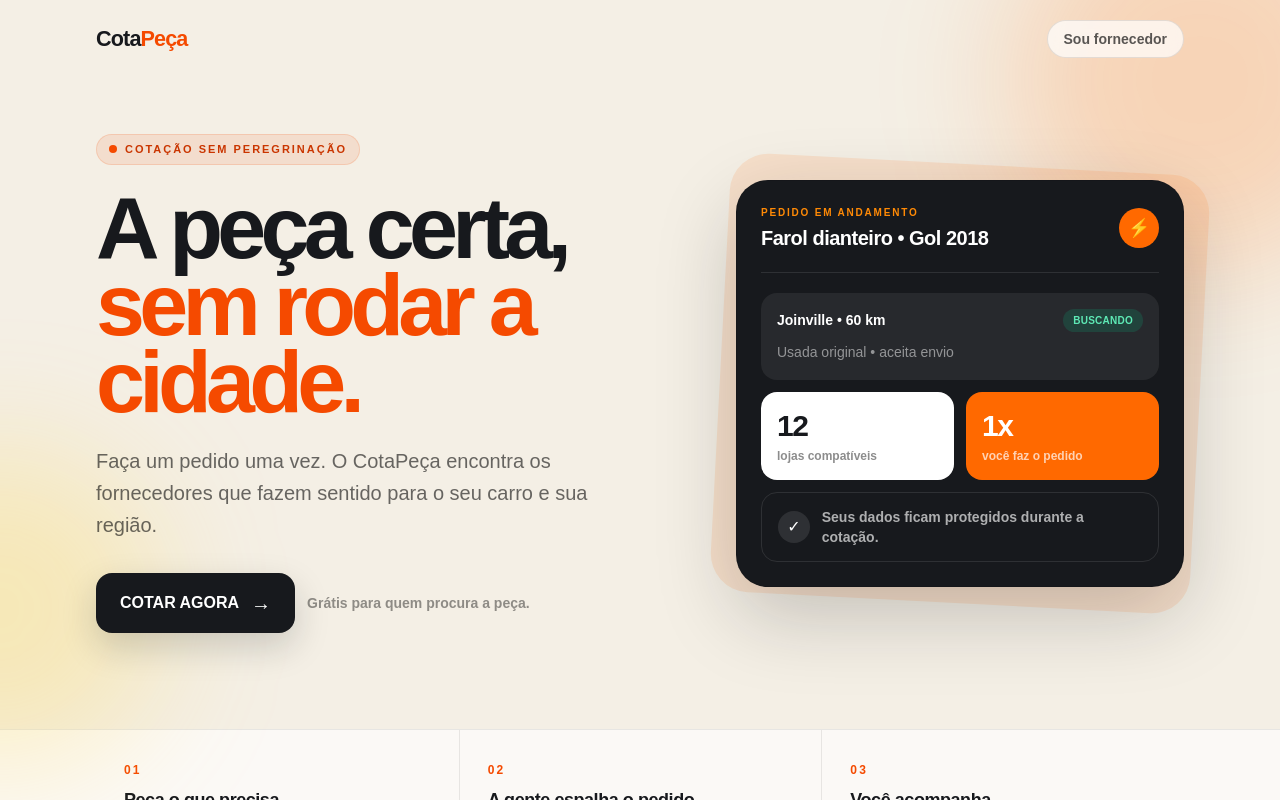
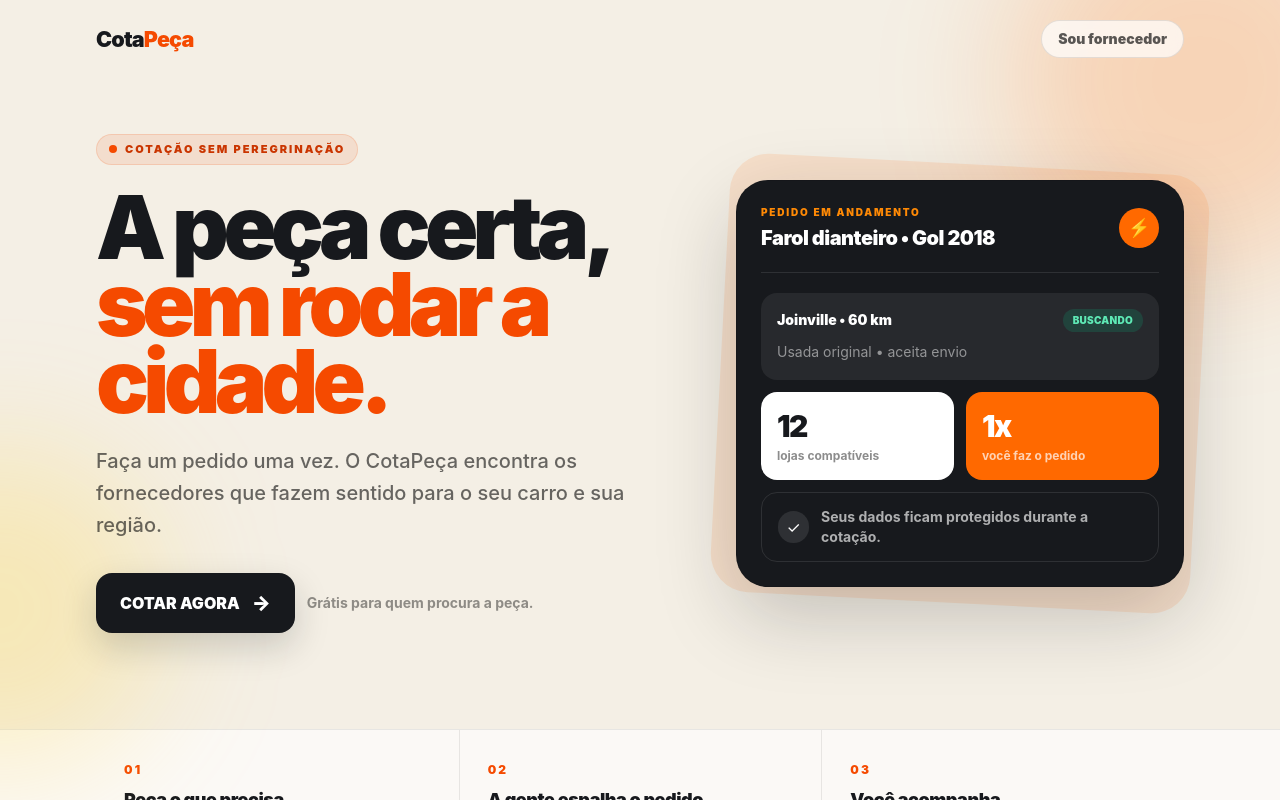
Before and after one commit to armedeiros-glitch/arenalive-site, a Next.js app in the folder cotapeca-recovered/: page / in a window 1280 px wide. Shown: the top 800 px of the page. Built offline with nearby package versions, Linux system fonts and the light colour scheme.

Commit message:
style: sharpen global CotaPeca UI

```diff
--- a/cotapeca-recovered/app/globals.css
+++ b/cotapeca-recovered/app/globals.css
@@ -2,8 +2,8 @@
 
 :root {
   color-scheme: light;
-  --background: #f7f4ee;
-  --foreground: #171717;
+  --background: #f4efe5;
+  --foreground: #17191d;
 }
 
 * {
@@ -12,6 +12,7 @@
 
 html {
   background: var(--background);
+  scroll-behavior: smooth;
 }
 
 body {
@@ -19,5 +20,37 @@
   min-height: 100vh;
   background: var(--background);
   color: var(--foreground);
-  font-family: Arial, Helvetica, sans-serif;
+  font-family: Inter, ui-sans-serif, system-ui, -apple-system, BlinkMacSystemFont, "Segoe UI", sans-serif;
+  text-rendering: optimizeLegibility;
+  -webkit-font-smoothing: antialiased;
 }
+
+::selection {
+  background: #f97316;
+  color: white;
+}
+
+button,
+a,
+input,
+textarea,
+select {
+  -webkit-tap-highlight-color: transparent;
+}
+
+.input {
+  width: 100%;
+  min-height: 3.25rem;
+  border-radius: 1rem;
+  border: 1px solid rgba(23, 25, 29, 0.14);
+  background: rgba(255, 255, 255, 0.96);
+  padding: 0 1rem;
+  color: #17191d;
+  outline: none;
+  transition: border-color .18s ease, box-shadow .18s ease, transform .18s ease;
+}
+
+.input:focus {
+  border-color: #f97316;
+  box-shadow: 0 0 0 4px rgba(249, 115, 22, 0.1);
+}
```
